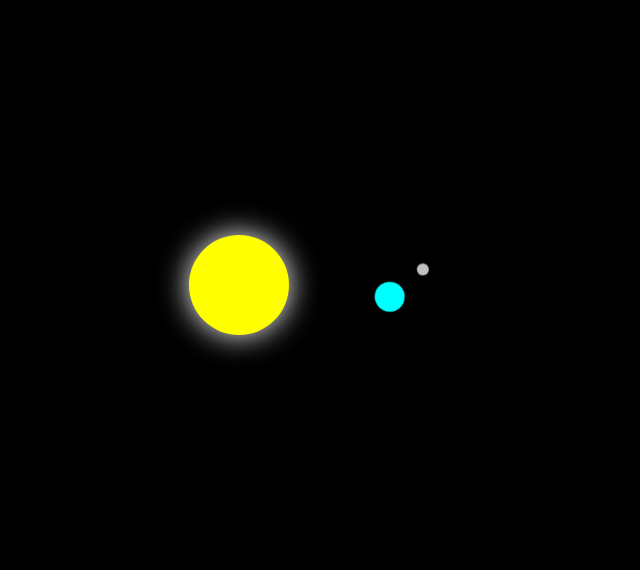
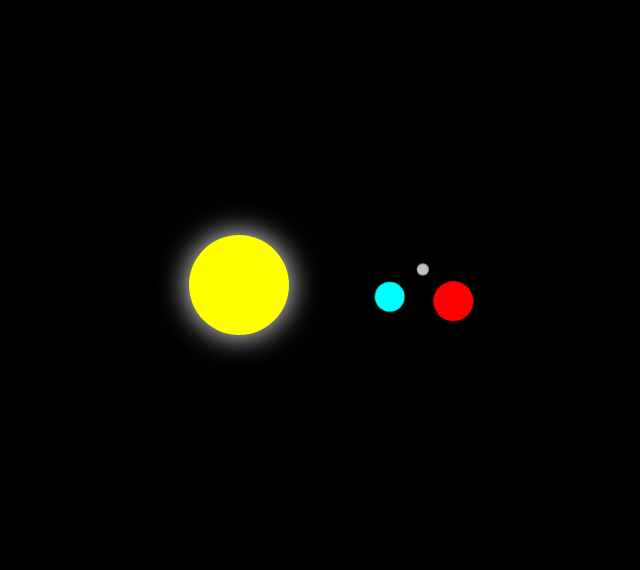
Before and after one commit to nayanchoudhari255/univers, a plain HTML site: page index.html in a window 1280 px wide. Shown: the part 115-685 px from the top of the page, without its empty margins (401-1041 px from the left). Drawn offline with Linux system fonts and the light colour scheme.

Commit message:
Update index.html

```diff
--- a/index.html
+++ b/index.html
@@ -170,10 +170,18 @@ box-shadow: 0 0 3em white;
 		height: 8em;
 		animation: orbit 2.7s linear infinite;
 	}
+	.mars{
+
+	top: 5em;
+	left: 5em;
+	width: 40em;
+		height: 40em;
+		animation: orbit 36.5s linear infinite;
+}
 
 
 	.earth::before,
-	.moon::before{
+	.moon::before,.mars::before{
 		content: '';
 		position: absolute;
 		border-radius: 50%;
@@ -192,6 +200,13 @@ box-shadow: 0 0 3em white;
 		width: 1.2em;
 		height: 1.2em;
 		background-color: silver;
+	}
+	.mars::before{
+		top: 2.8em;
+		right: 2.8em;
+		width: 4em;
+		height: 4em;
+		background-color: red;
 	}
 
 
@@ -218,6 +233,7 @@ box-shadow: 0 0 3em white;
 	<div class="earth">
 		<div class="moon"></div>
 	</div>
+	<div class="mars"></div>
 
 </div>
 </body>
```
